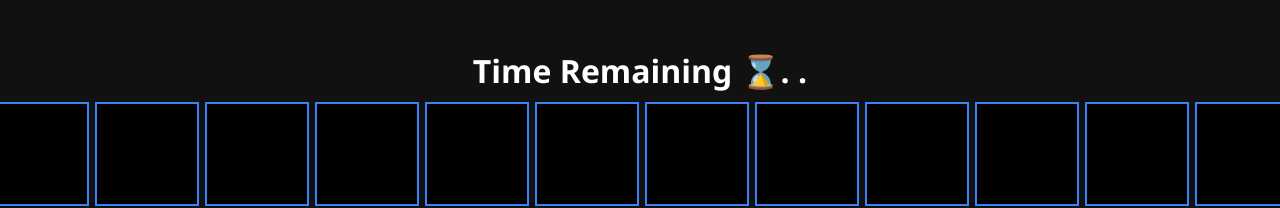
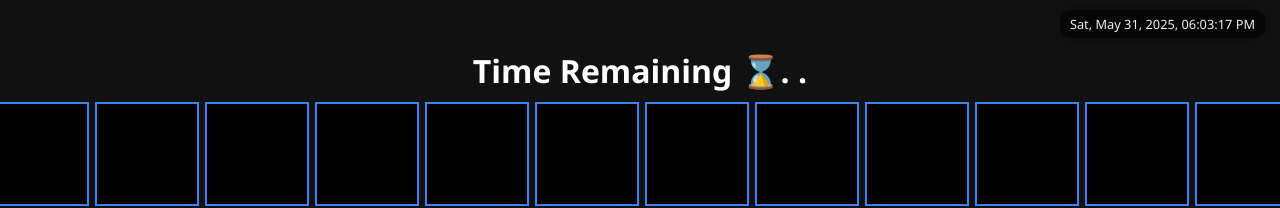
Before and after one commit to PriyatoshDey/dynamic-year-calendar, a plain HTML site: page index.html in a window 1280 px wide. Shown: the top 208 px of the page. Drawn offline with Linux system fonts and the light colour scheme.

Commit message:
Update index.html
Integrated Real Time Date & Time

```diff
--- a/index.html
+++ b/index.html
@@ -71,9 +71,26 @@
       color: #ccc;
       margin-top: 5px;
     }
+
+    /* Date-Time display */
+    .date-time {
+      position: fixed;
+      top: 10px;
+      right: 15px;
+      font-size: 0.8rem;
+      color: #eee;
+      background-color: rgba(0, 0, 0, 0.6);
+      padding: 5px 10px;
+      border-radius: 10px;
+      font-family: 'Segoe UI', Tahoma, Geneva, Verdana, sans-serif;
+      z-index: 1000;
+      box-shadow: 0 0 5px rgba(0, 0, 0, 0.4);
+    }
   </style>
 </head>
 <body>
+  <div id="dateTime" class="date-time"></div>
+
   <h1 class="title" id="mainTitle">Life Left in 2025...</h1>
   <div class="month-grid" id="monthGrid"></div>
 
@@ -221,6 +238,25 @@
 
     createBoxes();
     animate();
+
+    // Live date-time updater
+    function updateDateTimeDisplay() {
+      const now = new Date();
+      const options = {
+        weekday: 'short',
+        year: 'numeric',
+        month: 'short',
+        day: 'numeric',
+        hour: '2-digit',
+        minute: '2-digit',
+        second: '2-digit',
+        hour12: true
+      };
+      document.getElementById('dateTime').textContent = now.toLocaleString('en-US', options);
+    }
+
+    setInterval(updateDateTimeDisplay, 1000);
+    updateDateTimeDisplay();
   </script>
 </body>
 </html>
```
